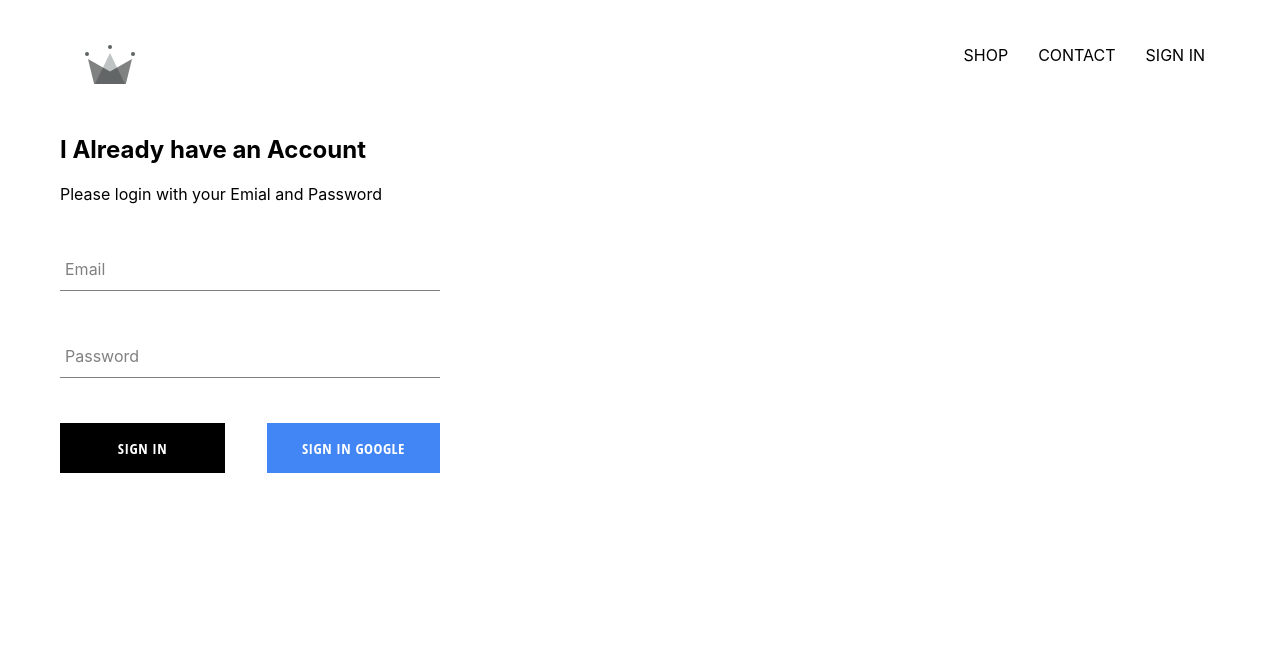
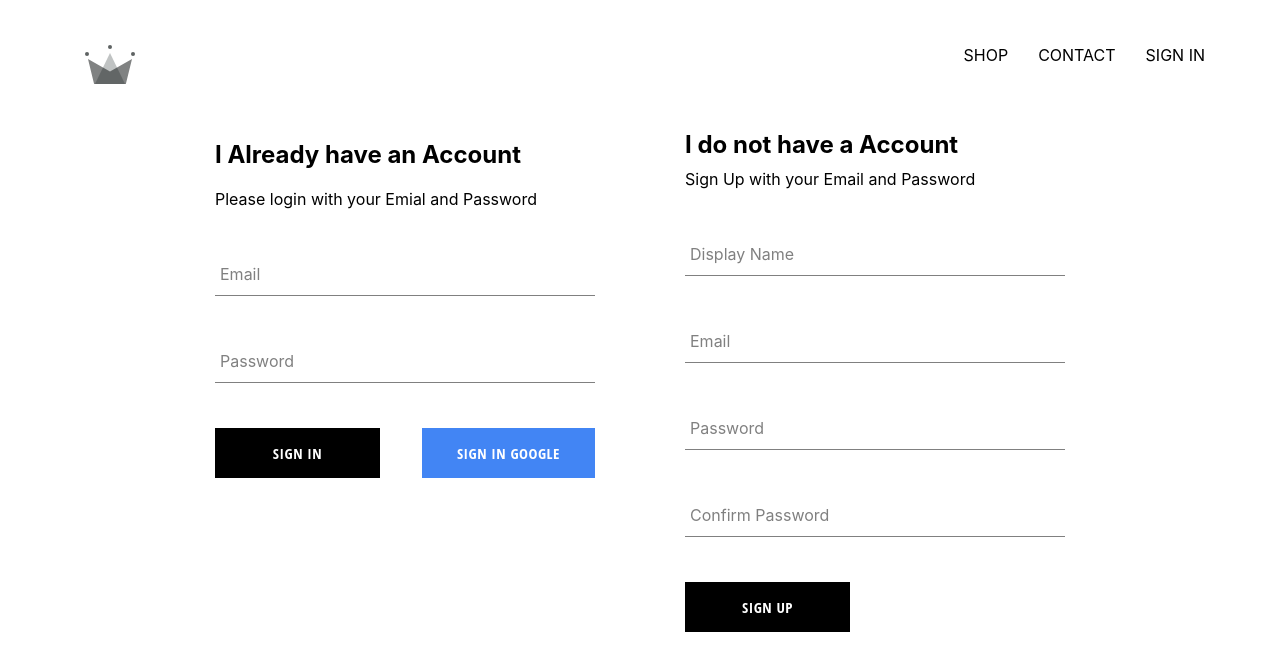
Before and after one commit to vjvenky/crwn-app, a React (Create React App) app: page /sign-in in a window 1280 px wide. Shown: the top 670 px of the page. Built offline with nearby package versions, Linux system fonts and the light colour scheme; no server answers.

Commit message:
implemented firebase utils, included ablitity to store authenticated users into our firestore database

```diff
--- a/src/App.js
+++ b/src/App.js
@@ -5,7 +5,7 @@
 import ShopPage from "./pages/shop/shop.component";
 import SignInAndSignUp from "./pages/sign-in-and-sign-up/sign-in-and-sign-up.component";
 
-import { auth } from "./firebase/firebase.utils";
+import { auth, createUserProfileDocument } from "./firebase/firebase.utils";
 
 import Header from "./components/header/header.component";
 
@@ -21,11 +21,27 @@
   unsubscribeFromAuth = null;
 
   componentDidMount() {
-    this.unsubscribeFromAuth = auth.onAuthStateChanged((user) => {
-      this.setState({
-        currentUser: user,
-      });
-      console.log(user);
+    this.unsubscribeFromAuth = auth.onAuthStateChanged(async (userAuth) => {
+      if (userAuth) {
+        const userRef = await createUserProfileDocument(userAuth);
+
+        userRef.onSnapshot((snapShot) => {
+          this.setState({
+            currentUser: {
+              id: snapShot.id,
+              ...snapShot.data(),
+            },
+          }, () => {
+            console.log(this.state);
+          });
+        });
+
+      } else {
+        this.setState({
+          currentUser: userAuth,
+        });
+      }
+
     });
   }
 
@@ -35,7 +51,7 @@
   render() {
     return (
       <div>
-        <Header currentUser={this.state.currentUser}/>
+        <Header currentUser={this.state.currentUser} />
         <Switch>
           <Route exact path="/" component={HomePage} />
           <Route path="/shop" component={ShopPage} />
--- /dev/null
+++ b/src/components/sign-up/sign-up.component.jsx
@@ -0,0 +1,105 @@
+import React, { Component } from "react";
+import FormInput from "../form-input/form-input.component";
+import CustomButton from "../custom-button/custom-button.component";
+
+import { auth, createUserProfileDocument } from "../../firebase/firebase.utils";
+
+import "./sign-up.styles.scss";
+
+class SignUp extends Component {
+  constructor() {
+    super();
+
+    this.state = {
+      displayName: "",
+      email: "",
+      password: "",
+      confirmPassword: "",
+    };
+  }
+
+  handleSubmit = async (event) => {
+    event.preventDefault();
+
+    const { displayName, email, password, confirmPassword } = this.state;
+
+    if (password !== confirmPassword) {
+      alert("passwords don't match");
+      return;
+    }
+
+    try {
+      const { user } = await auth.createUserWithEmailAndPassword(
+        email,
+        password
+      );
+
+      await createUserProfileDocument(user, { displayName });
+    } catch (error) {
+      console.log(error);
+    }
+    this.setState({
+      displayName: "",
+      email: "",
+      password: "",
+      confirmPassword: "",
+    });
+  };
+
+  handleChange = (event) => {
+    const { name, value } = event.target;
+
+    this.setState({
+      [name]: value,
+    });
+  };
+
+  render() {
+    const { displayName, email, password, confirmPassword } = this.state;
+    return (
+      <div className="sign-up">
+        <h2 className="title">I do not have a Account</h2>
+        <span>Sign Up with your Email and Password</span>
+
+        <form className="sign-up-form" onSubmit={this.handleSubmit}>
+          <FormInput
+            type="text"
+            name="displayName"
+            handleChange={this.handleChange}
+            value={displayName}
+            required
+            label="Display Name"
+          />
+          <FormInput
+            type="email"
+            name="email"
+            handleChange={this.handleChange}
+            value={email}
+            required
+            label="Email"
+          />
+          <FormInput
+            type="password"
+            name="password"
+            handleChange={this.handleChange}
+            value={password}
+            required
+            label="Password"
+          />
+          <FormInput
+            type="password"
+            name="confirmPassword"
+            handleChange={this.handleChange}
+            value={confirmPassword}
+            required
+            label="Confirm Password"
+          />
+
+          <CustomButton type="submit">Sign Up</CustomButton>
+        </form>
+      </div>
+    );
+  }
+}
+
+export default SignUp;
--- /dev/null
+++ b/src/components/sign-up/sign-up.styles.scss
@@ -0,0 +1,9 @@
+.sign-up {
+  display: flex;
+  flex-direction: column;
+  width: 380px;
+
+  .title {
+    margin: 10px 0;
+  }
+}
--- a/src/firebase/firebase.utils.js
+++ b/src/firebase/firebase.utils.js
@@ -13,6 +13,31 @@
   measurementId: "G-267D6Q9VVW",
 };
 
+export const createUserProfileDocument = async (userAuth, additionalData) => {
+  if (!userAuth) return;
+
+  const userRef = firestore.doc(`/users/${userAuth.uid}`);
+
+  const snopShot = await userRef.get();
+
+  if (!snopShot.exists) {
+    try {
+      const { displayName, email } = userAuth;
+      const createdAt = new Date();
+      await userRef.set({
+        displayName,
+        email,
+        createdAt,
+        ...additionalData,
+      });
+    } catch (error) {
+      console.log(`Error: ${error.message}`);
+    }
+  }
+
+  return userRef;
+};
+
 firebase.initializeApp(config);
 
 export const auth = firebase.auth();
--- a/src/pages/sign-in-and-sign-up/sign-in-and-sign-up.component.jsx
+++ b/src/pages/sign-in-and-sign-up/sign-in-and-sign-up.component.jsx
@@ -1,13 +1,15 @@
-import React from 'react'
+import React from "react";
 
-import './sign-in-and-sign-up.styles.scss'
+import "./sign-in-and-sign-up.styles.scss";
 
-import SignIn from '../../components/sign-in/sign-in.component'
+import SignIn from "../../components/sign-in/sign-in.component";
+import SignUp from "../../components/sign-up/sign-up.component";
 
 const SignInAndSignUp = () => (
-    <div>
-        <SignIn />
-    </div>
-)
+  <div className="sign-in-and-sign-up">
+    <SignIn />
+    <SignUp />
+  </div>
+);
 
 export default SignInAndSignUp;
--- a/src/pages/sign-in-and-sign-up/sign-in-and-sign-up.styles.scss
+++ b/src/pages/sign-in-and-sign-up/sign-in-and-sign-up.styles.scss
@@ -0,0 +1,6 @@
+.sign-in-and-sign-up {
+  width: 850px;
+  display: flex;
+  justify-content: space-between;
+  margin: 30px auto;
+}
```
